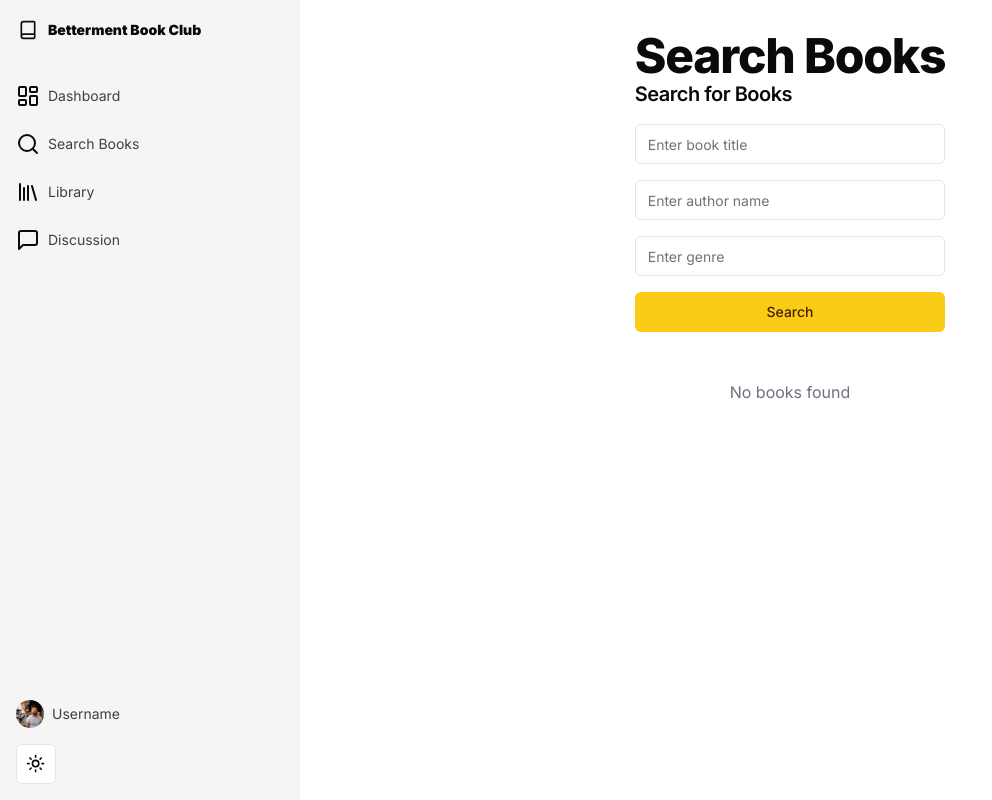
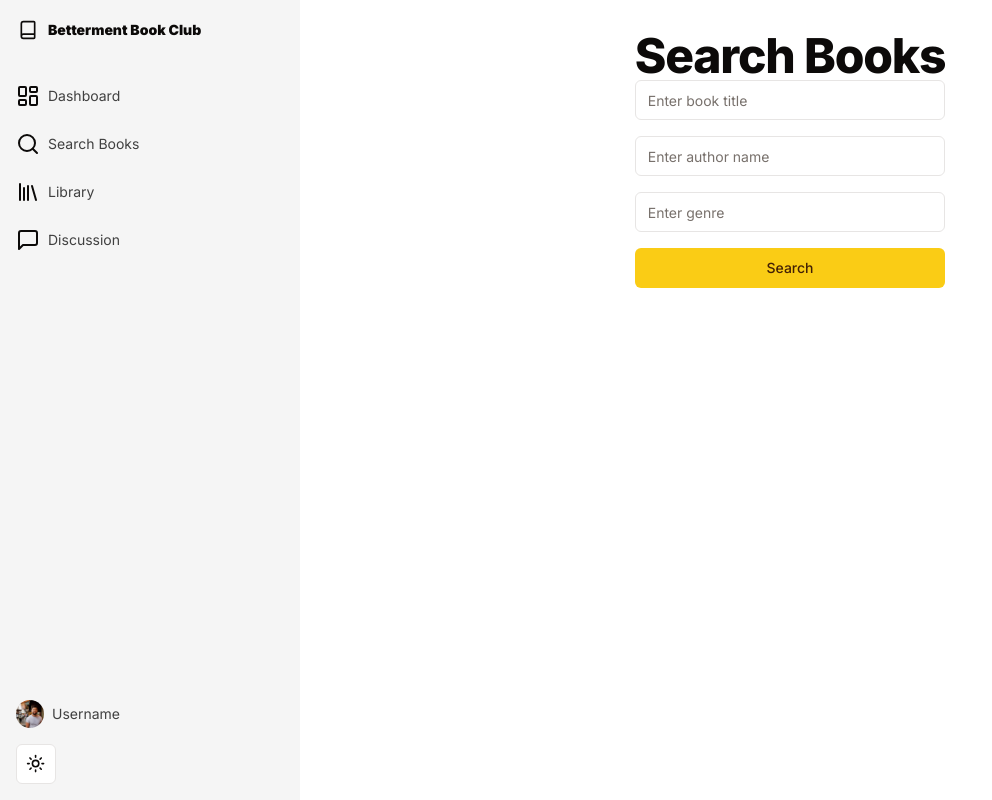
Before and after one commit to Ryan-Williams-Dev/betterment-book-club, a Next.js app: page /search in a window 1280 px wide. Shown: the top 800 px of the page, without its empty margins (0-992 px from the left). Built offline with nearby package versions, Linux system fonts and the light colour scheme.

Commit message:
refactored search page to be more modular

```diff
--- /dev/null
+++ b/app/(sidebarWrapped)/search/BookList.tsx
@@ -0,0 +1,54 @@
+import {
+  TypographyH4,
+  TypographyMuted,
+  TypographySmall,
+} from "@/components/typography";
+import { Card, CardContent, CardHeader } from "@/components/ui/card";
+import { Book } from "@/types/book";
+import Image from "next/image";
+import React from "react";
+
+interface BookListProps {
+  books: Book[];
+}
+
+const BookList: React.FC<BookListProps> = ({ books }) => {
+  return (
+    <ul className="grid grid-cols-1 sm:grid-cols-2 lg:grid-cols-3 gap-4">
+      {books.map((book) => (
+        <Card
+          key={book.id}
+          className="min-w-[200px] min-h-24 dark:hover:bg-zinc-900 hover:shadow-md"
+        >
+          <CardHeader>
+            <TypographyH4>{book.volumeInfo.title}</TypographyH4>
+            <TypographyMuted>
+              by {book.volumeInfo.authors?.join(", ")}
+            </TypographyMuted>
+          </CardHeader>
+          <div className="flex flex-row space-between gap-6">
+            <CardContent className="flex flex-row">
+              <TypographySmall>
+                {book.volumeInfo.description?.substring(0, 100)}...
+              </TypographySmall>
+            </CardContent>
+            <CardContent>
+              <Image
+                src={
+                  book.volumeInfo.imageLinks?.thumbnail ||
+                  "/book-placeholder.gif"
+                }
+                alt={book.volumeInfo.title}
+                width={128}
+                height={192}
+                className="max-w-32 h-auto rounded-sm shadow-md"
+              />
+            </CardContent>
+          </div>
+        </Card>
+      ))}
+    </ul>
+  );
+};
+
+export default BookList;
--- /dev/null
+++ b/app/(sidebarWrapped)/search/SearchForm.tsx
@@ -0,0 +1,41 @@
+import { Button } from "@/components/ui/button";
+import { Input } from "@/components/ui/input";
+import React, { useState } from "react";
+
+interface SearchFormProps {
+  onSearch: (title: string, author: string, genre: string) => void;
+}
+
+const SearchForm: React.FC<SearchFormProps> = ({ onSearch }) => {
+  const [title, setTitle] = useState("");
+  const [author, setAuthor] = useState("");
+  const [genre, setGenre] = useState("");
+
+  const handleSubmit = (e: React.FormEvent) => {
+    e.preventDefault();
+    onSearch(title, author, genre);
+  };
+
+  return (
+    <form onSubmit={handleSubmit} className="flex flex-col gap-4 mb-8">
+      <Input
+        value={title}
+        onChange={(e) => setTitle(e.target.value)}
+        placeholder="Enter book title"
+      />
+      <Input
+        value={author}
+        onChange={(e) => setAuthor(e.target.value)}
+        placeholder="Enter author name"
+      />
+      <Input
+        value={genre}
+        onChange={(e) => setGenre(e.target.value)}
+        placeholder="Enter genre"
+      />
+      <Button type="submit">Search</Button>
+    </form>
+  );
+};
+
+export default SearchForm;
--- /dev/null
+++ b/app/(sidebarWrapped)/search/api/index.ts
@@ -0,0 +1,15 @@
+const fetchBooks = async (queryParams: string[], apiKey: string) => {
+  const response = await fetch(
+    `https://www.googleapis.com/books/v1/volumes?${queryParams.join(
+      "&"
+    )}&key=${apiKey}`
+  );
+  const data = await response.json();
+  return data.items || [];
+};
+
+const filterBooksByLanguage = (books: any[], language: string) => {
+  return books.filter((book) => book.volumeInfo.language === language);
+};
+
+export { fetchBooks, filterBooksByLanguage };
--- a/app/(sidebarWrapped)/search/page.tsx
+++ b/app/(sidebarWrapped)/search/page.tsx
@@ -1,40 +1,17 @@
 "use client";
 import { useState } from "react";
-import {
-  TypographyH1,
-  TypographyH4,
-  TypographyMuted,
-  TypographySmall,
-} from "@/components/typography";
-import { Input } from "@/components/ui/input";
-import { Button } from "@/components/ui/button";
-import { Card, CardContent, CardHeader } from "@/components/ui/card";
-import Image from "next/image";
-
-interface Book {
-  id: string;
-  volumeInfo: {
-    title: string;
-    authors?: string[];
-    description?: string;
-    imageLinks?: {
-      thumbnail: string;
-    };
-    language: string;
-  };
-}
+import { TypographyH1 } from "@/components/typography";
+import { fetchBooks, filterBooksByLanguage } from "./api";
+import SearchForm from "./SearchForm";
+import BookList from "./BookList";
 
 const SearchPage = () => {
-  const [title, setTitle] = useState("");
-  const [author, setAuthor] = useState("");
-  const [genre, setGenre] = useState("");
-  const [books, setBooks] = useState<Book[]>([]); // Adjust type if you have a specific type for books
+  const [books, setBooks] = useState<any[]>([]);
   const [loading, setLoading] = useState(false);
 
-  const handleSearch = async () => {
+  const handleSearch = async (title: string, author: string, genre: string) => {
     setLoading(true);
     try {
-      // Construct the query string with the user's input
       const titleQuery = title ? `intitle:${encodeURIComponent(title)}` : "";
       const authorQuery = author
         ? `inauthor:${encodeURIComponent(author)}`
@@ -51,26 +28,12 @@ const SearchPage = () => {
         queryParams.push(`q=${searchQuery}`);
       }
 
-      const apiKey = process.env.NEXT_PUBLIC_GOOGLE_BOOKS_API_KEY;
+      const apiKey = process.env.NEXT_PUBLIC_GOOGLE_BOOKS_API_KEY || "";
 
-      console.log(queryParams.join("&"));
-
-      // Fetch books with the constructed query string
-      const response = await fetch(
-        `https://www.googleapis.com/books/v1/volumes?${queryParams.join(
-          "&"
-        )}&key=${apiKey}`
-      );
-      const data = await response.json();
-
-      // Filter books to include only those with volumeInfo.language set to 'en'
-
-      const filteredBooks: Book[] = (data.items || []).filter(
-        (book: Book) => book.volumeInfo.language === "en"
-      );
+      const fetchedBooks = await fetchBooks(queryParams, apiKey);
+      const filteredBooks = filterBooksByLanguage(fetchedBooks, "en");
 
       setBooks(filteredBooks);
-      console.log(filteredBooks);
     } catch (error) {
       console.error("Error fetching books:", error);
     } finally {
@@ -81,68 +44,8 @@ const SearchPage = () => {
   return (
     <div className="p-8 max-w-7xl mx-auto">
       <TypographyH1>Search Books</TypographyH1>
-      <div className="flex flex-col gap-4 mb-8">
-        <TypographyH4>Search for Books</TypographyH4>
-        <div className="flex flex-col gap-4 mb-4">
-          <Input
-            value={title}
-            onChange={(e) => setTitle(e.target.value)}
-            placeholder="Enter book title"
-          />
-          <Input
-            value={author}
-            onChange={(e) => setAuthor(e.target.value)}
-            placeholder="Enter author name"
-          />
-          <Input
-            value={genre}
-            onChange={(e) => setGenre(e.target.value)}
-            placeholder="Enter genre"
-          />
-          <Button onClick={handleSearch} disabled={loading}>
-            {loading ? "Searching..." : "Search"}
-          </Button>
-        </div>
-      </div>
-
-      {books.length > 0 ? (
-        <div className="grid grid-cols-1 sm:grid-cols-2 lg:grid-cols-3 gap-4">
-          {books.map((book) => (
-            <Card
-              key={book.id}
-              className="min-w-[200px] min-h-24 dark:hover:bg-zinc-900 hover:shadow-md"
-            >
-              <CardHeader>
-                <TypographyH4>{book.volumeInfo.title}</TypographyH4>
-                <TypographyMuted>
-                  by {book.volumeInfo.authors?.join(", ")}
-                </TypographyMuted>
-              </CardHeader>
-              <div className="flex flex-row space-between gap-6">
-                <CardContent className="flex flex-row">
-                  <TypographySmall>
-                    {book.volumeInfo.description?.substring(0, 100)}...
-                  </TypographySmall>
-                </CardContent>
-                <CardContent>
-                  <Image
-                    src={
-                      book.volumeInfo.imageLinks?.thumbnail ||
-                      "/book-placeholder.gif"
-                    }
-                    alt={book.volumeInfo.title}
-                    width={128}
-                    height={192}
-                    className="max-w-32 h-auto rounded-sm shadow-md"
-                  />
-                </CardContent>
-              </div>
-            </Card>
-          ))}
-        </div>
-      ) : (
-        <p className="text-center text-gray-500">No books found</p>
-      )}
+      <SearchForm onSearch={handleSearch} />
+      {loading ? <p>Loading...</p> : <BookList books={books} />}
     </div>
   );
 };
--- /dev/null
+++ b/types/book.ts
@@ -0,0 +1,12 @@
+export interface Book {
+  id: string;
+  volumeInfo: {
+    title: string;
+    authors?: string[];
+    description?: string;
+    imageLinks?: {
+      thumbnail: string;
+    };
+    language: string;
+  };
+}
```
